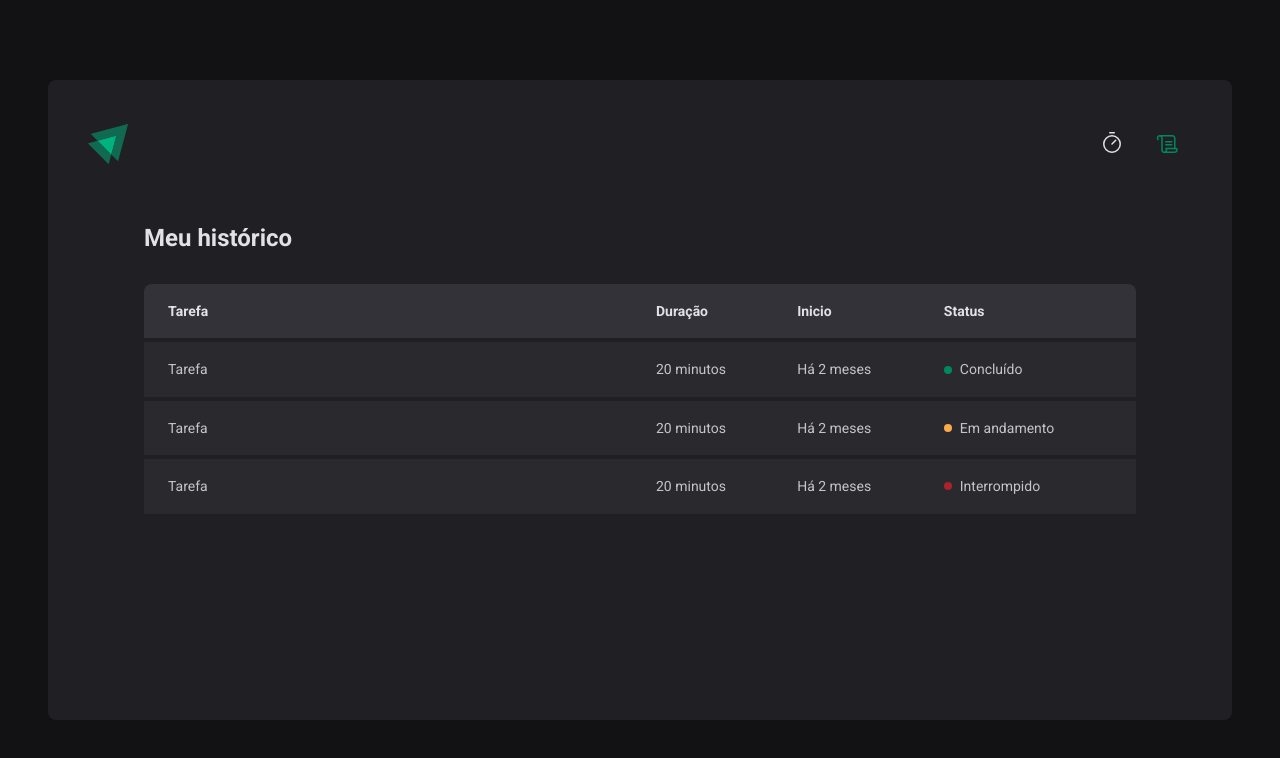
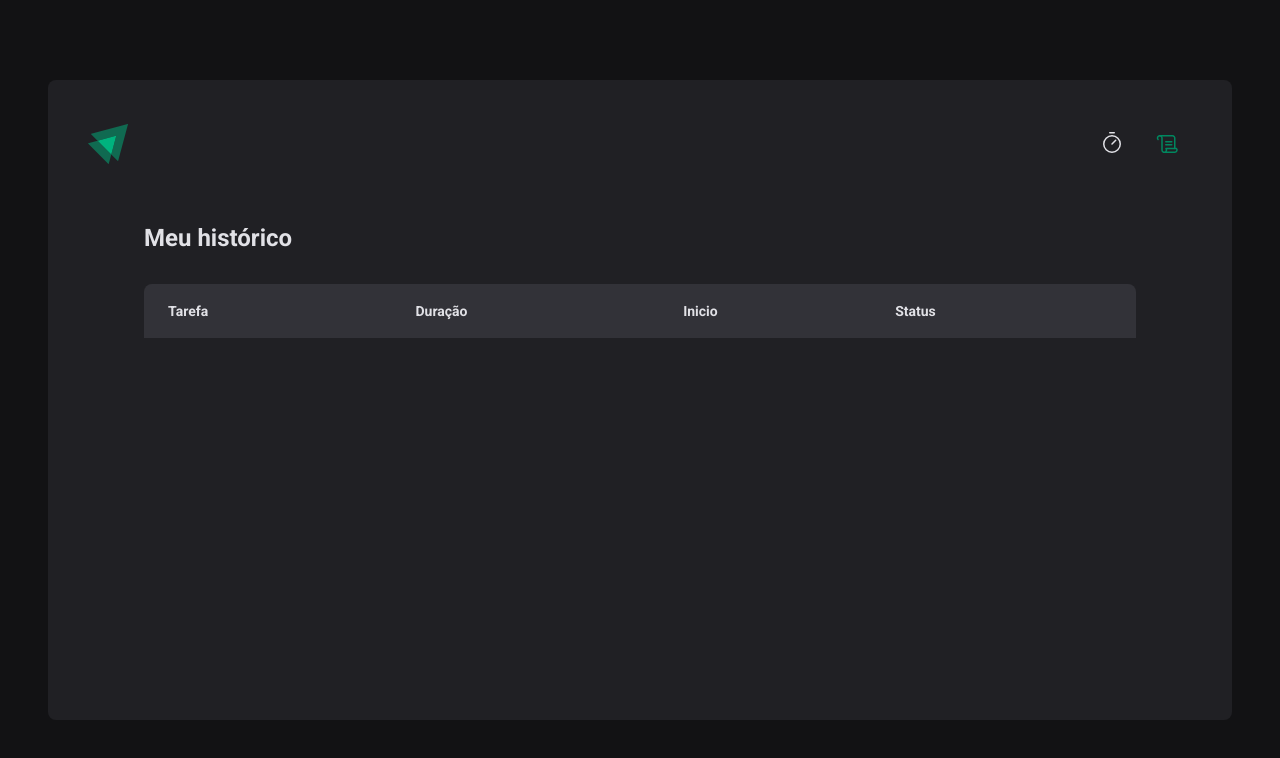
Before and after one commit to Natsume2B/ignite-timer, a React (Vite) app: page /history in a window 1280 px wide. Shown: the top 758 px of the page. Built offline with nearby package versions, Linux system fonts and the light colour scheme.

Commit message:
Add Hystory functionality

```diff
--- a/src/pages/History/index.tsx
+++ b/src/pages/History/index.tsx
@@ -1,6 +1,8 @@
 import { useContext } from 'react'
 import { CyclesContext } from '../../contexts/CyclesContext'
 import { HistoryContainer, HistoryList, Status } from './styles'
+import { formatDistanceToNow } from 'date-fns'
+import ptBR from 'date-fns/esm/locale/pt-BR'
 
 export function History() {
   const { cycles } = useContext(CyclesContext)
@@ -20,30 +22,33 @@ export function History() {
             </tr>
           </thead>
           <tbody>
-            <tr>
-              <td>Tarefa</td>
-              <td>20 minutos</td>
-              <td>Há 2 meses</td>
-              <td>
-                <Status statusColor="green">Concluído</Status>
-              </td>
-            </tr>
-            <tr>
-              <td>Tarefa</td>
-              <td>20 minutos</td>
-              <td>Há 2 meses</td>
-              <td>
-                <Status statusColor="yellow">Em andamento</Status>
-              </td>
-            </tr>
-            <tr>
-              <td>Tarefa</td>
-              <td>20 minutos</td>
-              <td>Há 2 meses</td>
-              <td>
-                <Status statusColor="red">Interrompido</Status>
-              </td>
-            </tr>
+            {cycles.map((cycle) => {
+              return (
+                <tr key={cycle.id}>
+                  <td>{cycle.task}</td>
+                  <td>{cycle.minutesAmount}</td>
+                  <td>
+                    {formatDistanceToNow(cycle.startDate, {
+                      addSuffix: true,
+                      locale: ptBR,
+                    })}
+                  </td>
+                  <td>
+                    {cycle.finishedDate && (
+                      <Status statusColor="green">Concluído</Status>
+                    )}
+
+                    {cycle.interruptedDate && (
+                      <Status statusColor="red">Interrompido</Status>
+                    )}
+
+                    {!cycle.finishedDate && !cycle.interruptedDate && (
+                      <Status statusColor="yellow">Em andamento</Status>
+                    )}
+                  </td>
+                </tr>
+              )
+            })}
           </tbody>
         </table>
       </HistoryList>
--- a/src/pages/Home/components/NewCycleForm/index.tsx
+++ b/src/pages/Home/components/NewCycleForm/index.tsx
@@ -1,7 +1,7 @@
 import { FormContainer, MinutesAmountInput, TaskInput } from './styles'
 import { useContext } from 'react'
-import { useFormContext } from 'react-hook-form/dist/useFormContext'
 import { CyclesContext } from '../../../../contexts/CyclesContext'
+import { useFormContext } from 'react-hook-form'
 
 export function NewCycleForm() {
   const { activeCycle } = useContext(CyclesContext)
@@ -30,8 +30,8 @@ export function NewCycleForm() {
         type="number"
         id="minutesAmount"
         placeholder="00"
-        step={5}
-        min={1}
+        step={1}
+        min={0}
         max={60}
         {...register('minutesAmount', { valueAsNumber: true })}
         disabled={!!activeCycle}
--- a/src/pages/Home/index.tsx
+++ b/src/pages/Home/index.tsx
@@ -1,8 +1,7 @@
 import { HandPalm, Play } from 'phosphor-react'
 import { zodResolver } from '@hookform/resolvers/zod'
 import * as zod from 'zod'
-import { useForm } from 'react-hook-form/dist/useForm'
-import { FormProvider } from 'react-hook-form/dist/useFormContext'
+import { useForm, FormProvider } from 'react-hook-form'
 
 import {
   HomeContainer,
```
